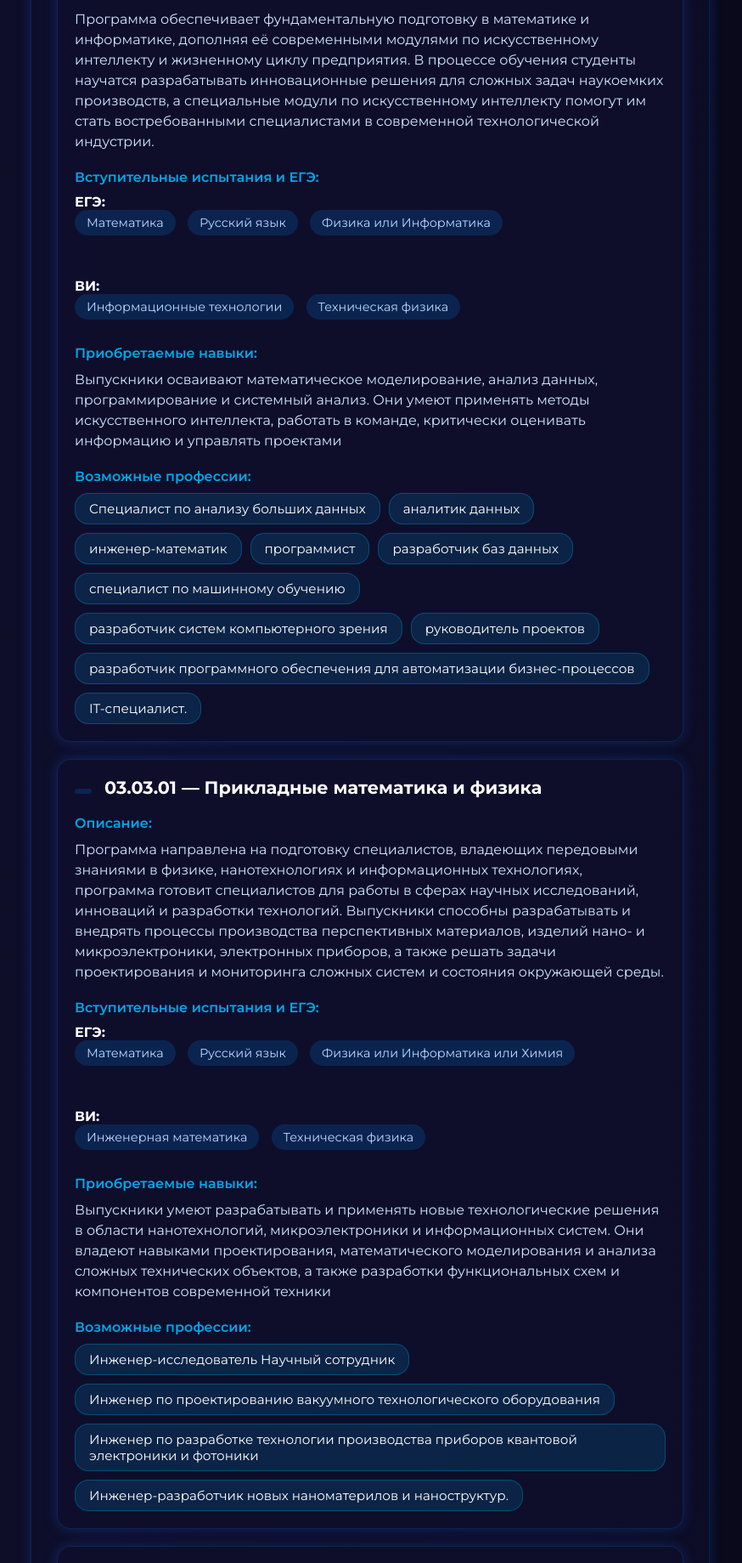
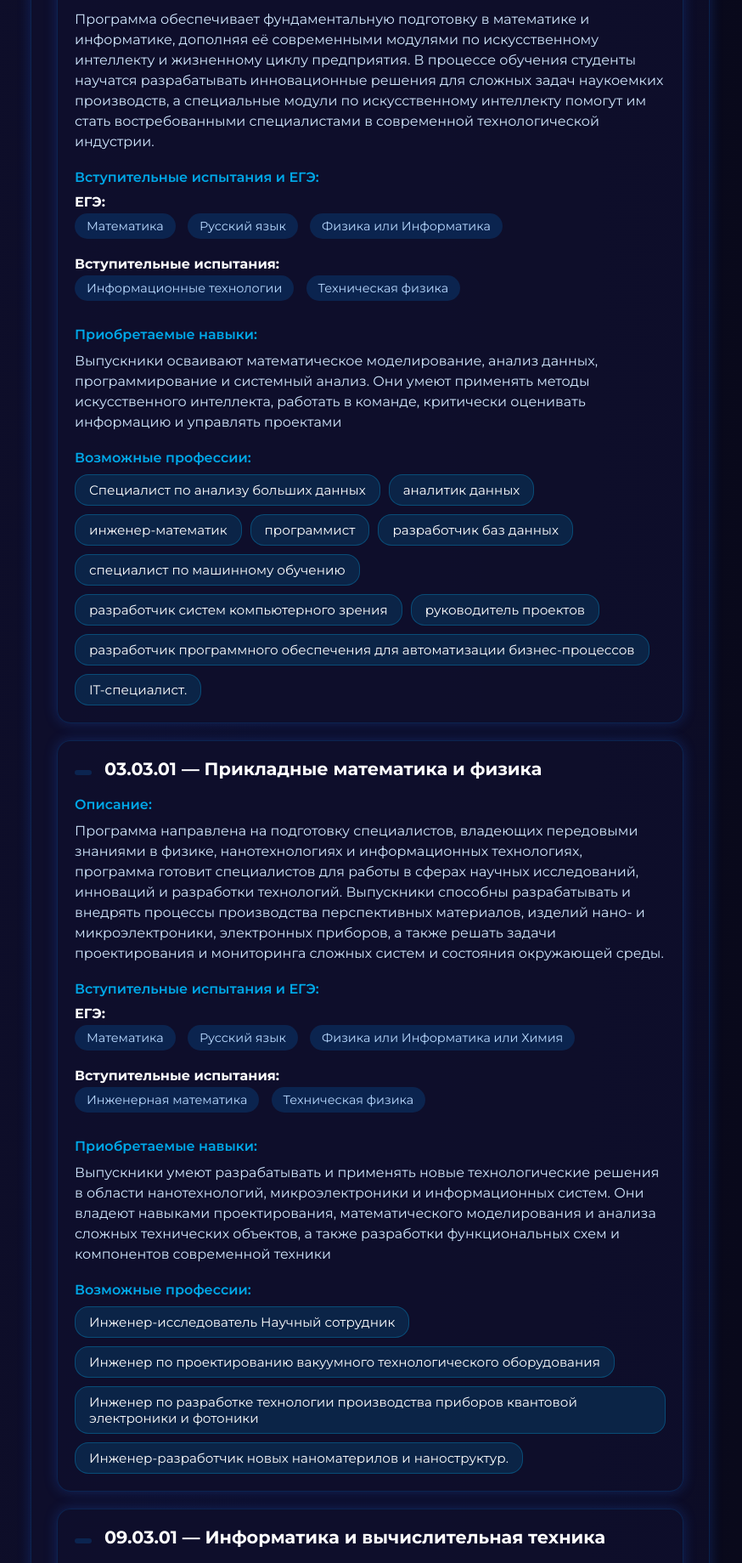
Before and after one commit to brshkins/SUAI, a Django app: template faculties/main/templates/main/test_result.html in a window 1280 px wide. Shown: the part 511-2350 px from the top of the page at 85% size, without its empty margins (204-1078 px from the left). Run offline with Django 5.2, Linux system fonts and the light colour scheme; the template is opened without the code that fills it: values that come from a table or form of the project are taken from there, others are empty; data comes from the database, SQL or seed files in the repository; both versions use the stored data as it was after the commit.

```diff
--- a/faculties/main/templates/main/test_result.html
+++ b/faculties/main/templates/main/test_result.html
@@ -226,15 +226,15 @@
 
                 <div class="info-block">
                     <div class="info-title">Вступительные испытания и ЕГЭ:</div>
-                    <div style="display: flex; gap: 40px; flex-wrap: wrap;">
+                    <div style="display: flex; gap: 10px 40px; flex-wrap: wrap;">
                         <div>
-                            <strong>ЕГЭ:</strong><br>
+                            <strong style="display: inline-block; margin-bottom: 4px;">ЕГЭ:</strong><br>
                             {% for subject in program.get_ege_list %}
                             <span class="ege-badge">{{ subject }}</span>
                             {% endfor %}
                         </div>
                         <div>
-                            <strong>ВИ:</strong><br>
+                            <strong style="display: inline-block; margin-bottom: 4px;">Вступительные испытания:</strong><br>
                             {% for test in program.get_vi_list %}
                             <span class="ege-badge">{{ test }}</span>
                             {% endfor %}
```
Also changed, not shown: faculties/db.sqlite3, faculties/main/data/гуап.csv.
